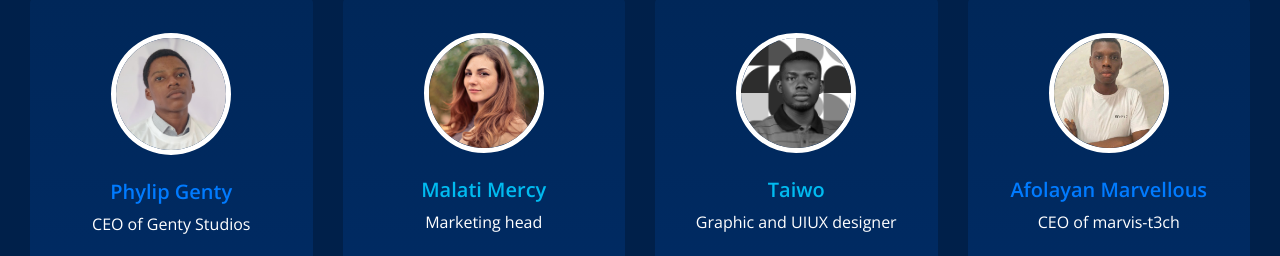
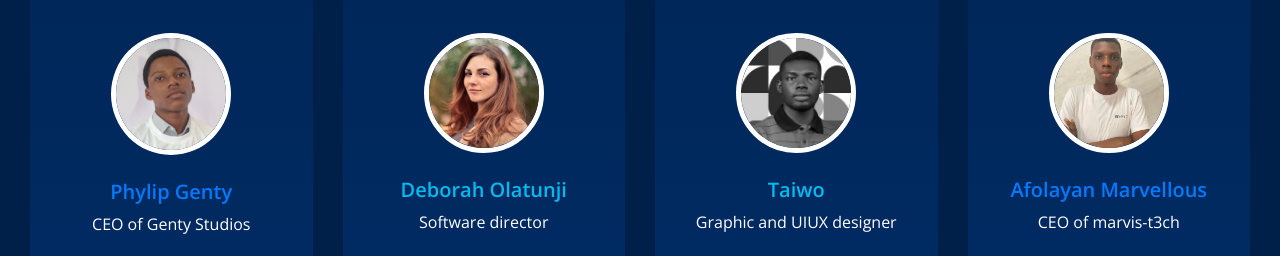
Before and after one commit to phylipgenty/Genty-Studios, a plain HTML site: page index.html in a window 1280 px wide. Shown: the part 4109-4365 px from the top of the page. Drawn offline with nearby package versions, Linux system fonts and the light colour scheme; some packages are replaced by stand-ins of ours.

Commit message:
Update index.html
initial commit

```diff
--- a/index.html
+++ b/index.html
@@ -441,10 +441,10 @@
               </div>
               <div class="detail-box">
                 <h5>
-                  Malati Mercy
+                  Deborah Olatunji
                 </h5>
                 <p>
-                  Marketing head
+                  Software director
                 </p>
               </div>
               <div class="social_box">
```
